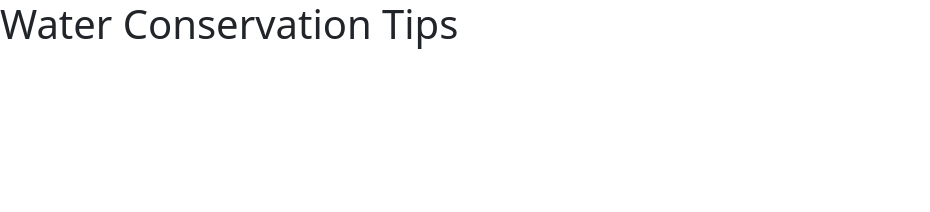
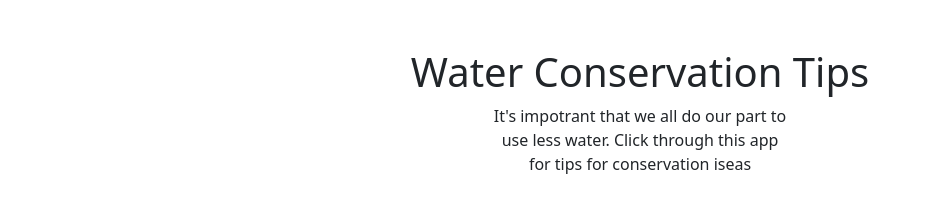
Before and after one commit to ClayAucoin/water-project, a plain HTML site: page index.html in a window 1280 px wide. Shown: the whole page, without its empty margins (0-930 px from the left). Drawn offline with nearby package versions, Linux system fonts and the light colour scheme.

Commit message:
index p content

```diff
--- a/index.html
+++ b/index.html
@@ -12,8 +12,11 @@
     <title>Water Conservation Project</title>
 </head>
 <body>
-    <div class=".container-fluid">
+    <div class=".container-fluid p-5 text-center">
         <h1>Water Conservation Tips</h1>
+        <p>It's impotrant that we all do our part to<br>
+        use less water. Click through this app<br>
+        for tips for conservation iseas</p>
     </div>
 </body>
 </html>
```
